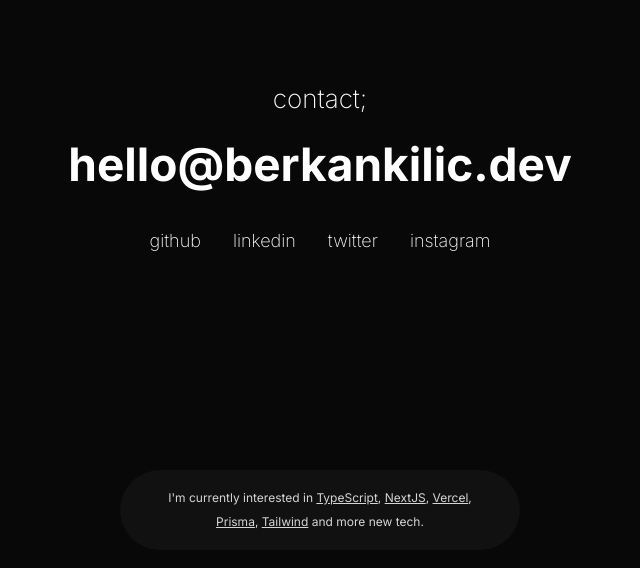
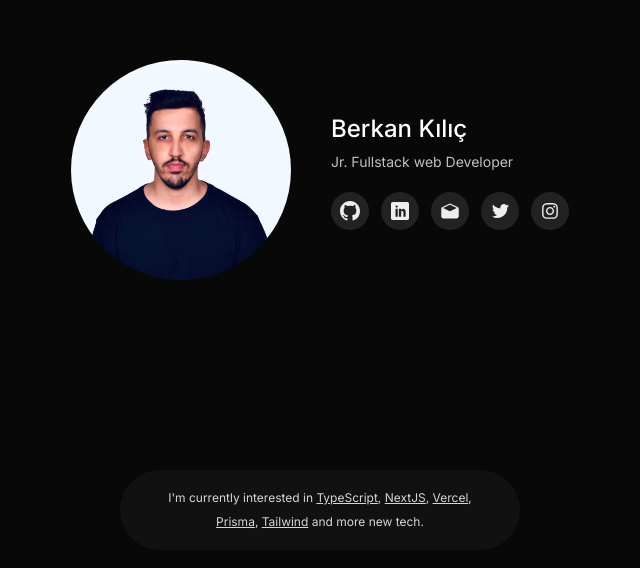
Before and after one commit to berkankilic/berkankilic.com, a Next.js app: page / in a window 1280 px wide. Shown: the part 230-798 px from the top of the page, without its empty margins (320-960 px from the left). Built offline with nearby package versions, Linux system fonts and the light colour scheme.

Commit message:
Avatar eklendi, social media iconları eklendi. iconlar maplendi.

```diff
--- /dev/null
+++ b/app/components/LinkIcon.tsx
@@ -0,0 +1,27 @@
+import { BsGithub, BsTwitter } from 'react-icons/bs';
+import { IoMailOpen } from 'react-icons/io5';
+import { ImLinkedin } from 'react-icons/im';
+import { FaInstagram } from 'react-icons/fa';
+
+
+interface props {
+  icon: string
+}
+
+export default function LinkIcon(props: props) {
+  if (props.icon === "github") {
+    return <BsGithub size="20px" />
+  }
+  if (props.icon === "linkedin") {
+    return <ImLinkedin size="18px" />
+  }
+  if (props.icon === "twitter") {
+    return <BsTwitter size="17px" />
+  }
+  if (props.icon === "instagram") {
+    return <FaInstagram size="18px" />
+  }
+  if (props.icon === "mail") {
+    return <IoMailOpen size="20px" />
+  }
+}
--- /dev/null
+++ b/app/components/Links.tsx
@@ -0,0 +1,47 @@
+"use client"
+
+
+import { useState } from 'react';
+import Link from 'next/link';
+import LinkIcon from './LinkIcon';
+import Data from "../data/links.json"
+import Tooltip from '@mui/material/Tooltip';
+
+
+interface Links {
+  id: number
+  tooltip: string
+  url: string
+  icon: string
+  target: string
+}
+
+const MyLinks: Links[] =
+  Data;
+
+
+export default function Links() {
+  const [links, setLinks] = useState(MyLinks)
+  return (
+
+    <div className="flex flex-row gap-0 sm:gap-3 text-[#eee] hover:text-[#757575]">
+
+      {
+        links.map(link => {
+          return (
+            <Tooltip key={link.id} title={link.tooltip}>
+            <Link href={link.url}  target={link.target} className="social-icon">
+              <LinkIcon icon={link.icon}></LinkIcon>
+            </Link>
+            </Tooltip>
+
+          )
+
+        })
+
+      }
+
+    </div>
+
+  )
+}
--- /dev/null
+++ b/app/components/description.tsx
@@ -0,0 +1,57 @@
+
+
+export default function Description() {
+  return (
+
+    <div className="fixed block bottom-0 min-w-full ">
+    <div className="flex items-center justify-center px-5">
+      <div className="text-[12px] font-normal text-[#ffffffd2] text-center px-10 py-4 max-w-[400px] leading-6 bg-[#111] rounded-full mb-5">
+        <p>
+          I{"'"}m currently interested in{" "}
+          <a
+            className="tech-link"
+            href="https://www.typescriptlang.org"
+            target="_blank"
+          >
+            TypeScript
+          </a>
+          {", "}
+          <a
+            className="tech-link"
+            href="https://nextjs.org"
+            target="_blank"
+          >
+            NextJS
+          </a>
+          {", "}
+          <a
+            className="tech-link"
+            href="https://vercel.com"
+            target="_blank"
+          >
+            Vercel
+          </a>
+          {", "}
+          <a
+            className="tech-link"
+            href="https://www.prisma.io"
+            target="_blank"
+          >
+            Prisma
+          </a>
+          {", "}
+          <a
+            className="tech-link"
+            href="https://tailwindcss.com"
+            target="_blank"
+          >
+            Tailwind
+          </a>{" "}
+          and more new tech.
+        </p>
+      </div>
+    </div>
+  </div>
+
+  )
+}
--- /dev/null
+++ b/app/data/links.json
@@ -0,0 +1,37 @@
+[
+    {
+        "id": 1,
+        "tooltip": "Github",
+        "url": "https://github.com/berkankilic",
+        "icon": "github",
+        "target": "_blank"
+    },
+    {
+        "id": 2,
+        "tooltip": "Linkedin",
+        "url": "https://www.linkedin.com/in/1berkankilic/",
+        "icon": "linkedin",
+        "target": "_blank"
+    },
+    {
+        "id": 3,
+        "tooltip": "Mail",
+        "url": "mailto:hello@berkankilic.dev",
+        "icon": "mail",
+        "target": "_self"
+    },
+    {
+        "id": 4,
+        "tooltip": "Twitter",
+        "url": "#",
+        "icon": "twitter",
+        "target": "_blank"
+    },
+    {
+        "id": 5,
+        "tooltip": "Instagram",
+        "url": "#",
+        "icon": "instagram",
+        "target": "_blank"
+    }
+]
--- a/app/globals.css
+++ b/app/globals.css
@@ -2,8 +2,8 @@
 @tailwind components;
 @tailwind utilities;
 
-.social-link {
-  @apply hover:text-[#fff] p-2;
+.social-icon {
+  @apply flex items-center justify-center bg-[#222] min-w-[38px] min-h-[38px] rounded-[99px] hover:text-[#fff] transition-all duration-300;
 }
 
 .tech-link {
@@ -16,14 +16,6 @@
   --background-end-rgb: 255, 255, 255;
 }
 
-@media (prefers-color-scheme: dark) {
-  :root {
-    --foreground-rgb: 255, 255, 255;
-    --background-start-rgb: 0, 0, 0;
-    --background-end-rgb: 0, 0, 0;
-  }
-}
-
 body {
   color: #fff;
   background: #080808;
--- a/app/page.tsx
+++ b/app/page.tsx
@@ -1,88 +1,31 @@
-import Image from "next/image";
+
+import Links from "./components/Links";
+import Description from "./components/description";
+import Image from 'next/image';
 
 export default function Home() {
   return (
     <main className="flex min-h-screen flex-col items-center justify-center p-8 text-white bg-[#080808]">
-      <h2 className="text-[18px] sm:text-[26px] font-extralight mb-3">
-        contact;
-      </h2>
-      <a
-        className="text-[26px] sm:text-[46px] font-bold mb-5 hover:text-[#ff4e00] "
-        href="mailto:hello@berkankilic.dev"
-      >
-        hello@berkankilic.dev
-      </a>
-      <div className="flex flex-row gap-0 sm:gap-4 text-[13px] sm:text-[18px]  font-extralight hover:text-[#757575] ">
-        <a
-          className="social-link"
-          href="https://github.com/berkankilic"
-          target="_blank"
-        >
-          github
-        </a>
-        <a
-          className="social-link"
-          href="https://www.linkedin.com/in/1berkankilic/"
-          target="_blank"
-        >
-          linkedin
-        </a>
-        <a className="social-link" href="#">
-          twitter
-        </a>
-        <a className="social-link" href="#">
-          instagram
-        </a>
+      <div className=' flex flex-row items-center'>
+        <Image
+          src="/1x1profile.jpg"
+          width={500}
+          height={500}
+          alt="Picture of the author"
+          className='rounded-full h-[220px] w-[220px]'
+        />
+        <div className='flex flex-col ml-[40px]'>
+
+          <div className="border-left">
+            <h1 className="font-medium text-[24px] mb-1">Berkan Kılıç</h1>
+            <h2 className="font-normal text-[14px] text-white/75 mb-5">Jr. Fullstack web Developer</h2>
+          </div>
+
+          <Links />
+        </div>
+
       </div>
-      <div className="fixed block bottom-0 min-w-full ">
-        <div className="flex items-center justify-center px-5">
-          <div className="text-[12px] font-normal text-[#ffffffd2] text-center px-10 py-4 max-w-[400px] leading-6 bg-[#111] rounded-full mb-5">
-            <p>
-              I{"'"}m currently interested in{" "}
-              <a
-                className="tech-link"
-                href="https://www.typescriptlang.org"
-                target="_blank"
-              >
-                TypeScript
-              </a>
-              {", "}
-              <a
-                className="tech-link"
-                href="https://nextjs.org"
-                target="_blank"
-              >
-                NextJS
-              </a>
-              {", "}
-              <a
-                className="tech-link"
-                href="https://vercel.com"
-                target="_blank"
-              >
-                Vercel
-              </a>
-              {", "}
-              <a
-                className="tech-link"
-                href="https://www.prisma.io"
-                target="_blank"
-              >
-                Prisma
-              </a>
-              {", "}
-              <a
-                className="tech-link"
-                href="https://tailwindcss.com"
-                target="_blank"
-              >
-                Tailwind
-              </a>{" "}
-              and more new tech.
-            </p>
-          </div>
-        </div>
-      </div>
+      <Description />
     </main>
   );
 }
--- a/package.json
+++ b/package.json
@@ -9,6 +9,9 @@
     "lint": "next lint"
   },
   "dependencies": {
+    "@emotion/react": "^11.11.1",
+    "@emotion/styled": "^11.11.0",
+    "@mui/material": "^5.13.4",
     "@types/node": "20.2.5",
     "@types/react": "18.2.8",
     "@types/react-dom": "18.2.4",
@@ -20,6 +23,7 @@
     "postcss": "8.4.24",
     "react": "18.2.0",
     "react-dom": "18.2.0",
+    "react-icons": "^4.9.0",
     "tailwindcss": "3.3.2",
     "typescript": "5.1.3"
   }
```
Also changed, not shown: public/1x1profile.jpg (added), 1 other file (tests, documents, lock files or other folders).
